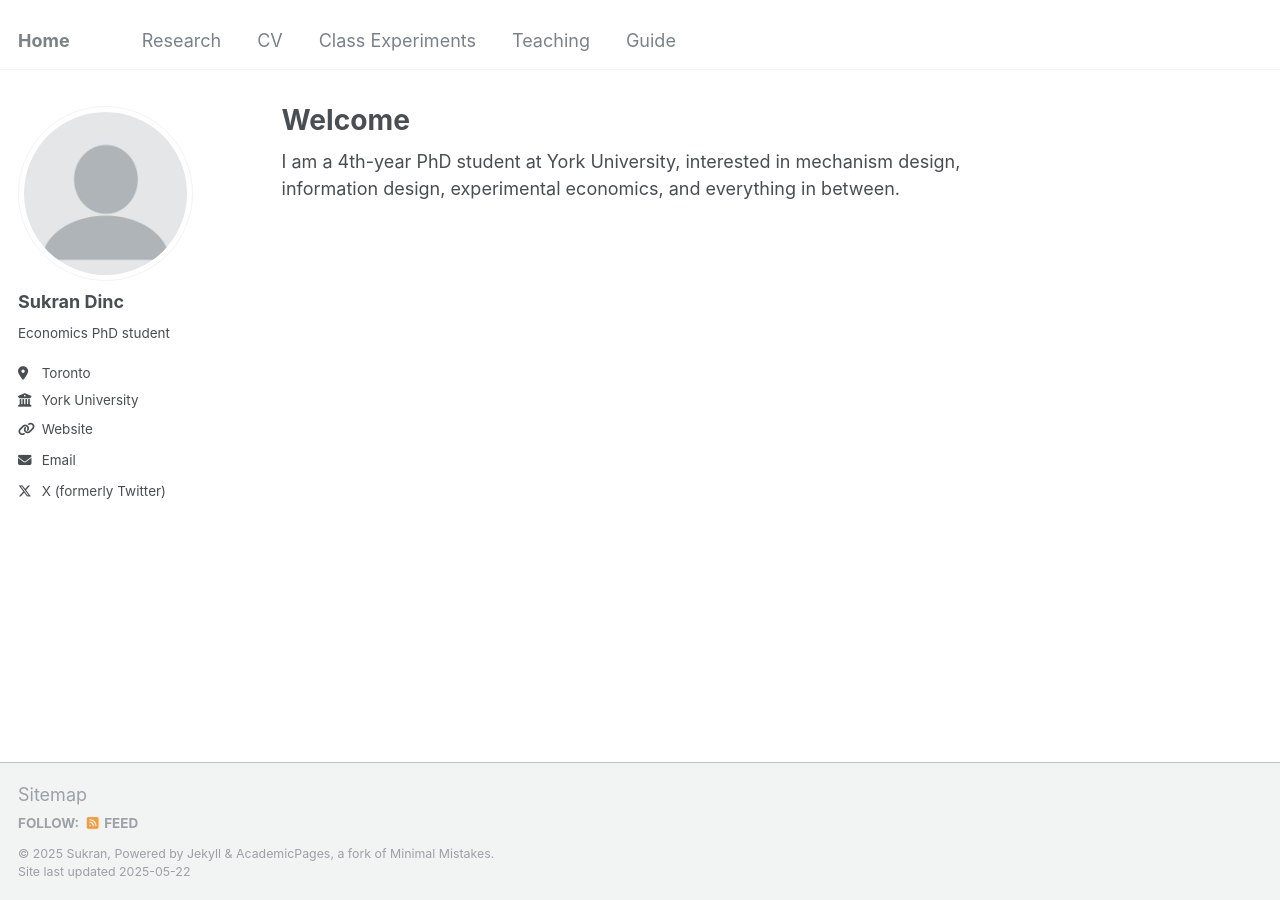
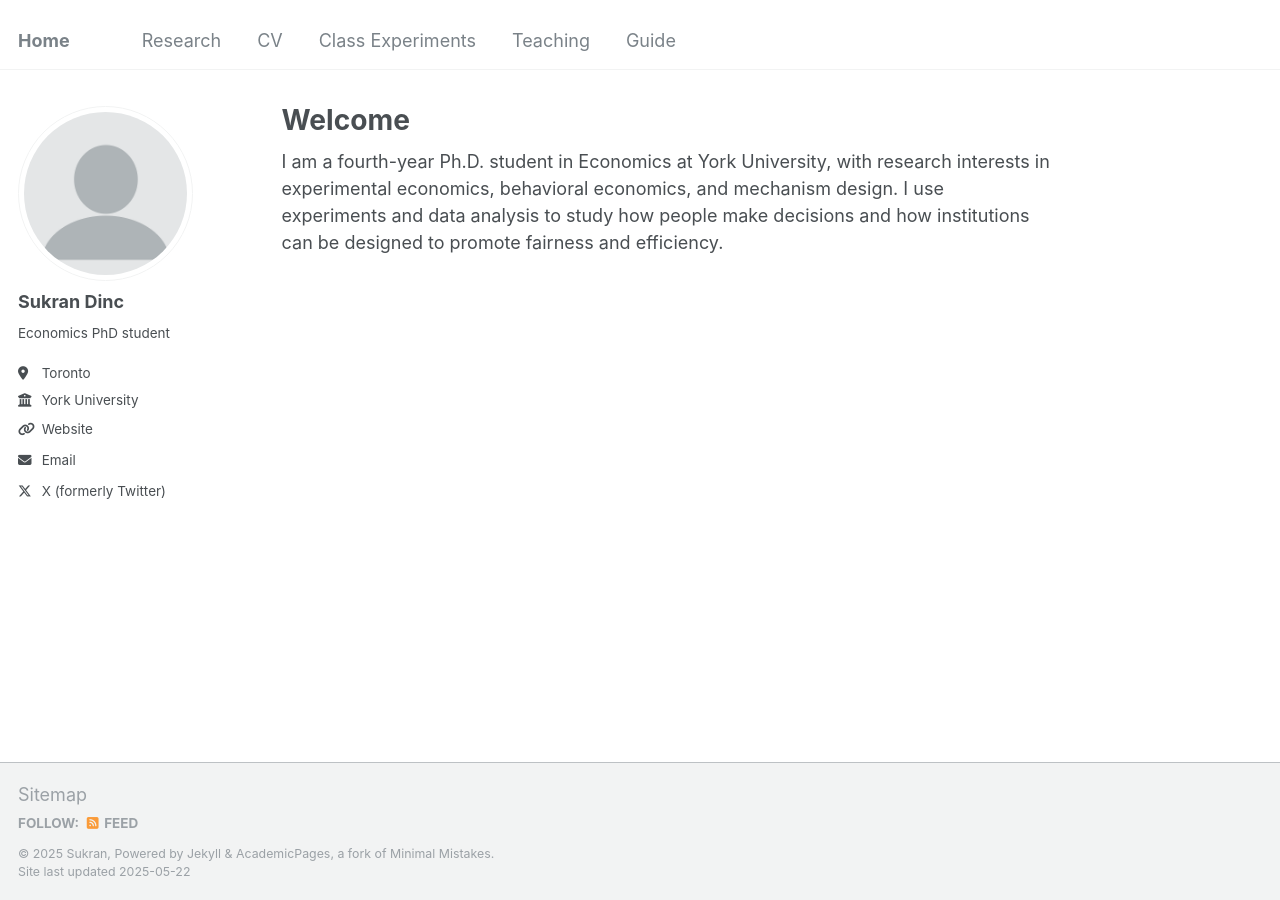
Before and after one commit to sukrandinc/sukrandinc.github.io, a Jekyll site: the page built from _pages/about.md, in a window 1280 px wide. Built offline with Jekyll 4.4.1, drawn with Linux system fonts in a browser that asks for light colours.

Commit message:
Update about.md

```diff
--- a/_pages/about.md
+++ b/_pages/about.md
@@ -7,4 +7,4 @@ redirect_from:
   - /about.html
 ---
 
-I am a 4th-year PhD student at York University, interested in mechanism design, information design, experimental economics, and everything in between.
+I am a fourth-year Ph.D. student in Economics at York University, with research interests in experimental economics, behavioral economics, and mechanism design. I use experiments and data analysis to study how people make decisions and how institutions can be designed to promote fairness and efficiency.
```
